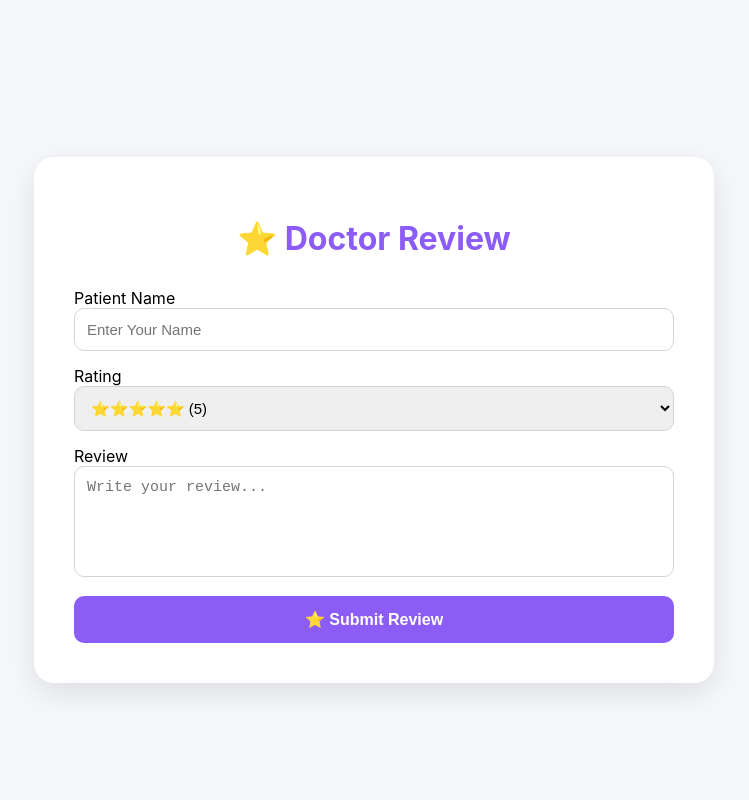
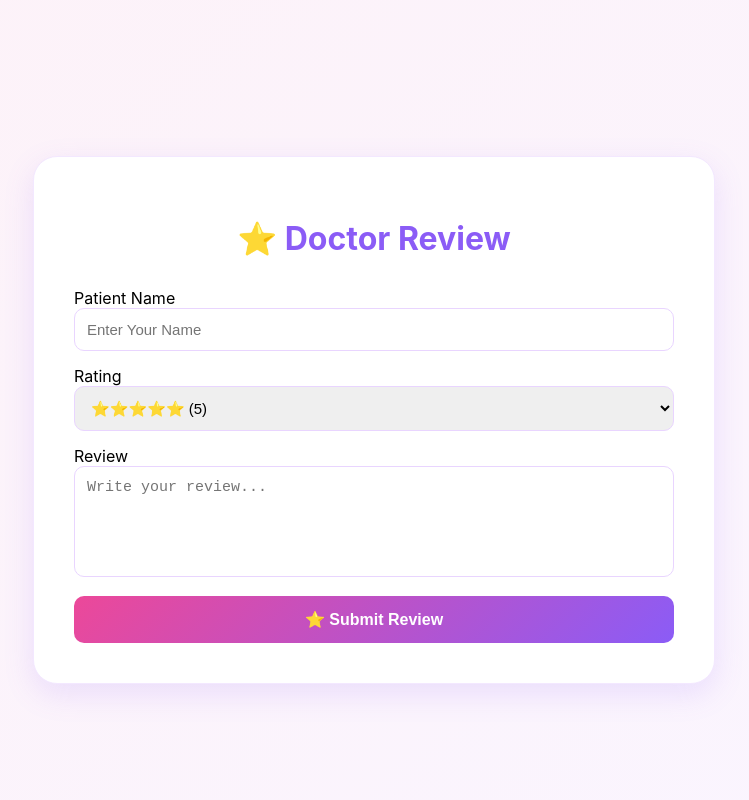
Before and after one commit to SuryaSomeswar/SmartCare-AI, a React (Create React App) app in the folder frontend/: page /review/1 in a window 1280 px wide. Shown: the top 800 px of the page, without its empty margins (266-1015 px from the left). Built offline with nearby package versions, Linux system fonts and the light colour scheme; sample sign-in values are in the browser's storage.

Commit message:
Update AddReview.js

```diff
--- a/frontend/src/pages/AddReview.js
+++ b/frontend/src/pages/AddReview.js
@@ -16,12 +16,21 @@ function AddReview() {
   const [comment, setComment] =
     useState("");
 
+  const [successMessage, setSuccessMessage] =
+    useState("");
+
+  const [errorMessage, setErrorMessage] =
+    useState("");
+
   const submitReview = async (e) => {
     e.preventDefault();
 
+    setSuccessMessage("");
+    setErrorMessage("");
+
     try {
       const res = await axios.post(
-       `https://smartcare-ai.onrender.com/api/doctors/${id}/review`,
+        `https://smartcare-ai.onrender.com/api/doctors/${id}/review`,
         {
           patientName,
           rating,
@@ -29,31 +38,44 @@ function AddReview() {
         }
       );
 
-      alert(res.data.message);
+      setSuccessMessage(
+        "✅ Review Submitted Successfully"
+      );
 
-      navigate("/doctors");
+      setTimeout(() => {
+        navigate("/doctors");
+      }, 1500);
 
     } catch (error) {
       console.log(error);
-      alert("Failed to Submit Review");
+
+      setErrorMessage(
+        "❌ Failed to Submit Review"
+      );
+
+      setTimeout(() => {
+        setErrorMessage("");
+      }, 3000);
     }
   };
 
   const inputStyle = {
     width: "100%",
     padding: "12px",
-    border: "1px solid #d1d5db",
+    border: "1px solid #e9d5ff",
     borderRadius: "10px",
     marginBottom: "15px",
     fontSize: "15px",
     boxSizing: "border-box",
+    outline: "none",
   };
 
   return (
     <div
       style={{
         minHeight: "100vh",
-        background: "#f5f7fb",
+        background:
+          "linear-gradient(135deg,#fdf2f8,#faf5ff)",
         display: "flex",
         justifyContent: "center",
         alignItems: "center",
@@ -64,10 +86,11 @@ function AddReview() {
         style={{
           background: "#ffffff",
           padding: "40px",
-          borderRadius: "20px",
+          borderRadius: "24px",
           boxShadow:
-            "0 10px 30px rgba(0,0,0,0.1)",
+            "0 10px 30px rgba(139,92,246,0.15)",
           width: "600px",
+          border: "1px solid #f3e8ff",
         }}
       >
         <h1
@@ -79,6 +102,38 @@ function AddReview() {
         >
           ⭐ Doctor Review
         </h1>
+
+        {successMessage && (
+          <div
+            style={{
+              background: "#dcfce7",
+              color: "#166534",
+              padding: "12px",
+              borderRadius: "10px",
+              marginBottom: "15px",
+              textAlign: "center",
+              fontWeight: "bold",
+            }}
+          >
+            {successMessage}
+          </div>
+        )}
+
+        {errorMessage && (
+          <div
+            style={{
+              background: "#fee2e2",
+              color: "#991b1b",
+              padding: "12px",
+              borderRadius: "10px",
+              marginBottom: "15px",
+              textAlign: "center",
+              fontWeight: "bold",
+            }}
+          >
+            {errorMessage}
+          </div>
+        )}
 
         <form onSubmit={submitReview}>
           <label>
@@ -158,7 +213,8 @@ function AddReview() {
             type="submit"
             style={{
               width: "100%",
-              background: "#8b5cf6",
+              background:
+                "linear-gradient(135deg,#ec4899,#8b5cf6)",
               color: "white",
               border: "none",
               padding: "14px",
```
